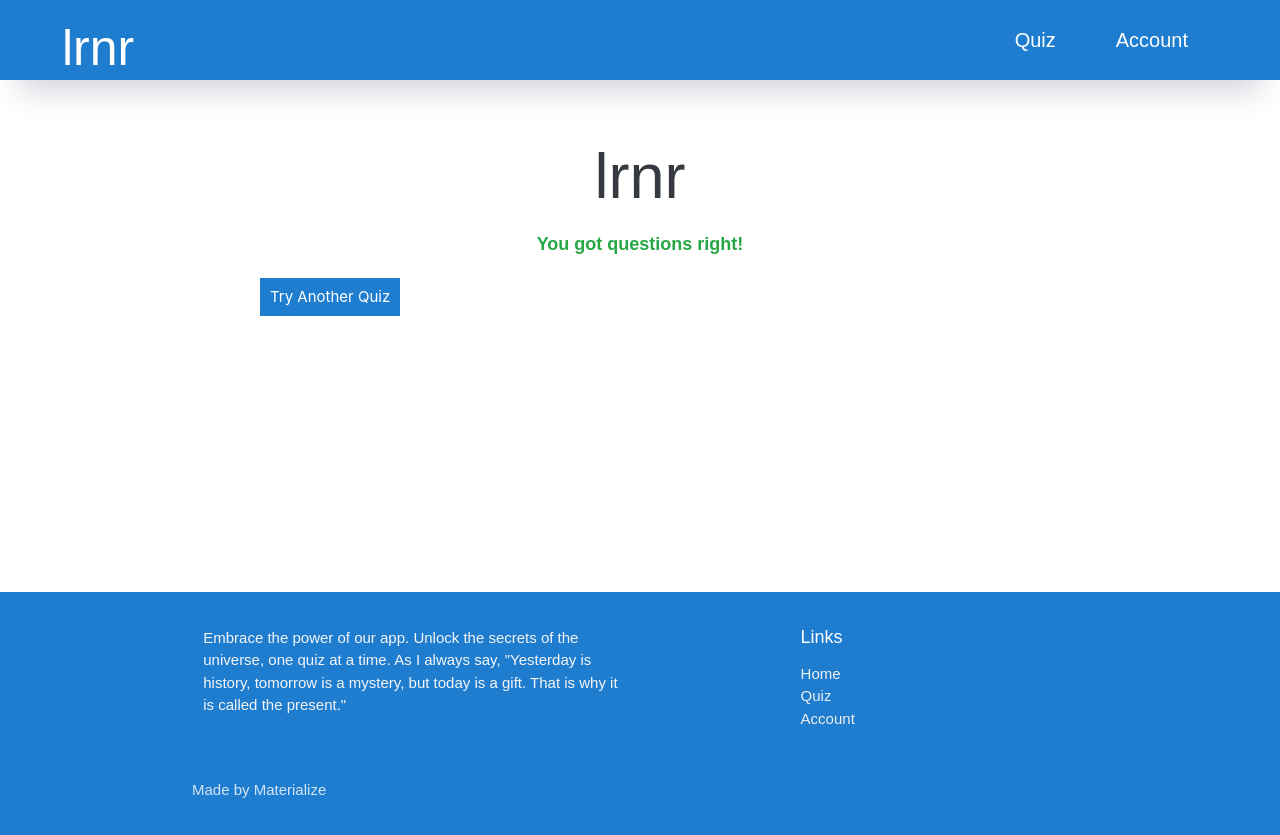
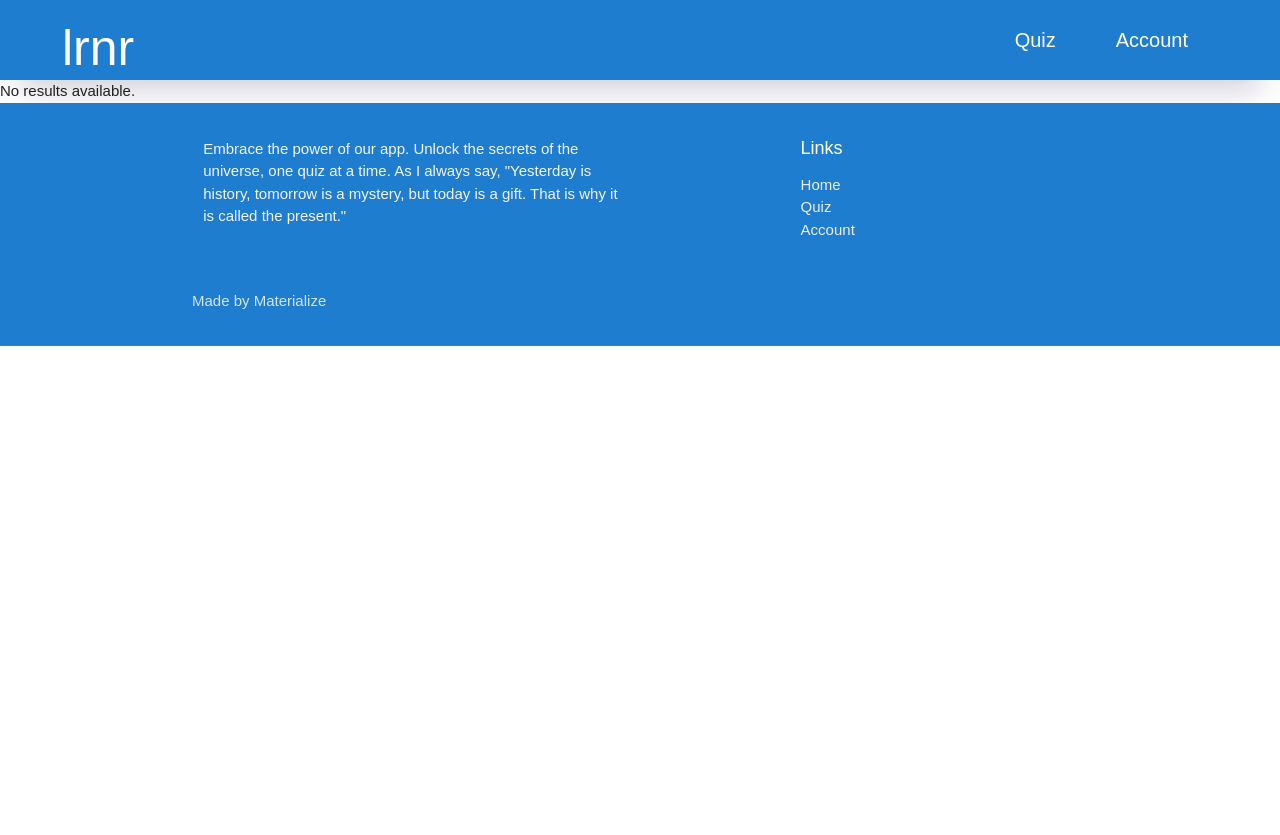
Before and after one commit to juaancasillaa/LRNR, a React (Create React App) app in the folder lrnr/: page /results in a window 1280 px wide. After the commit the page ends 800 px from the top, so only its background shows below. Built offline with nearby package versions, Linux system fonts and the light colour scheme.

Commit message:
Fixing bug in the results page. Now the user is able to see the results page.

```diff
--- a/lrnr/src/pages/QuizPage.jsx
+++ b/lrnr/src/pages/QuizPage.jsx
@@ -84,7 +84,7 @@ const QuizPage = () => {
 
     try {
       if (quiz) {
-        const response = await fetch("http://localhost:3000/results", {
+        const response = await fetch("http://localhost:3000/submit-quiz", {
           method: "POST",
           headers: {
             "Content-Type": "application/json",
@@ -107,7 +107,7 @@ const QuizPage = () => {
         navigate("/results", {
           state: {
             correctAnswersCount: data.score,
-            results: calculateResults(),
+            results: data.results, // Make sure results are included
           },
         });
       } else {
--- a/lrnr/src/pages/Results.jsx
+++ b/lrnr/src/pages/Results.jsx
@@ -1,34 +1,27 @@
-import React from "react";
-import { useLocation, useNavigate } from "react-router-dom";
-import "../components/Results.css";
+import { useLocation } from "react-router-dom";
 
 const ResultsPage = () => {
   const location = useLocation();
-  const navigate = useNavigate();
   const { correctAnswersCount, results } = location.state || {};
 
-  const handleTryAnotherQuiz = () => {
-    navigate("/quiz-generation");
-  };
+  if (!results) {
+    return <div>No results available.</div>;
+  }
 
   return (
-    <div className="results-container">
-      <h1>lrnr</h1>
-      <p>You got {correctAnswersCount} questions right!</p>
-      {results &&
-        results.map((result, index) => (
-          <div key={index} className="result-item">
-            <h2>{result.question}</h2>
-            <p className="user-answer">Your Answer: {result.userAnswer}</p>
-            <p className="correct-answer">
-              Correct Answer: {result.correctAnswer}
-            </p>
-          </div>
+    <div>
+      <h1>Quiz Results</h1>
+      <p>Score: {correctAnswersCount}</p>
+      <ul>
+        {results.map((result, index) => (
+          <li key={index}>
+            <strong>Question:</strong> {result.question}<br />
+            <strong>Your Answer:</strong> {result.userAnswer}<br />
+            <strong>Correct Answer:</strong> {result.correctAnswer}<br />
+            <strong>Correct:</strong> {result.isCorrect ? "Yes" : "No"}
+          </li>
         ))}
-
-      <button className="try-again-button" onClick={handleTryAnotherQuiz}>
-        Try Another Quiz
-      </button>
+      </ul>
     </div>
   );
 };
```
Also changed, not shown: 1 other file (tests, documents, lock files or other folders).
